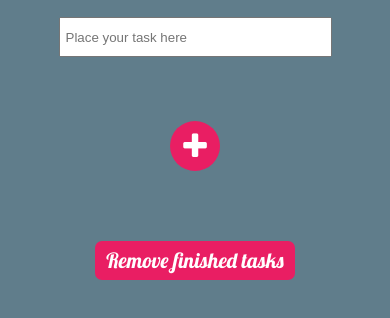
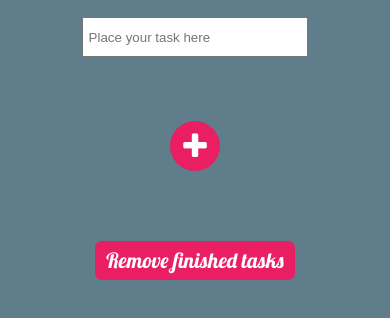
Before and after one commit to KlaudiaPolan/To-do-list, a plain HTML site: page index.html in a window 390 px wide. Shown: the part 164-482 px from the top of the page. Drawn offline with Linux system fonts and the light colour scheme.

Commit message:
changed width of input

```diff
--- a/css/style.css
+++ b/css/style.css
@@ -29,7 +29,7 @@ li{
   list-style: square;
 }
 input {
-  width: 40vw;
+  width: 40%;
   height: 40px;
   margin-top: 20px;
   padding: 5px;
@@ -65,11 +65,11 @@ input {
 
 @media (max-width: 900px) and (min-width: 700px) {
   input{
-    width: 60vw;
+    width: 60%;
   }
 }
 @media (max-width: 700px){
   input{
-    width: 70vw;
+    width: 70%;
   }
 }
```
